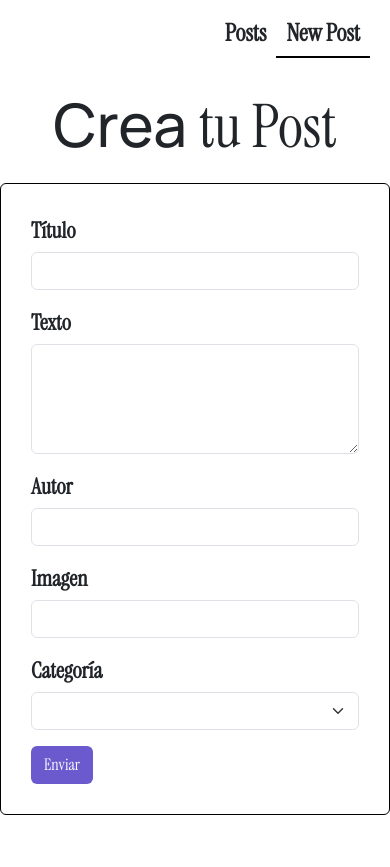
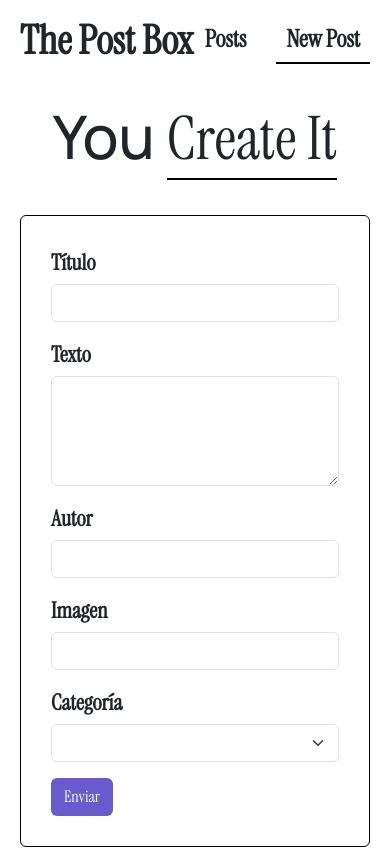
Before and after one commit to nuria-cmyk/practica_angular, an Angular app in the folder Blog/: page /new in a window 390 px wide. Built offline with nearby package versions, Linux system fonts and the light colour scheme.

Commit message:
cambios de diseño

```diff
--- a/Blog/src/app/components/nav-bar/nav-bar.component.css
+++ b/Blog/src/app/components/nav-bar/nav-bar.component.css
@@ -1,6 +1,16 @@
 .navbar {
+    display: flex;
+    /* Añadido para alinear contenido */
+    align-items: center;
+    justify-content: space-between;
+    /* Espacio entre el logo y los enlaces */
     padding: 10px 20px;
     font-family: 'Instrument Serif';
+}
+
+.logo {
+    font-size: 40px;
+    font-weight: bolder;
 }
 
 ul {
@@ -9,7 +19,8 @@ ul {
     padding: 0;
     display: flex;
     justify-content: flex-end;
-    width: 100%;
+    gap: 20px;
+    /* Espacio entre los enlaces */
 }
 
 .nav-link {
--- a/Blog/src/app/components/nav-bar/nav-bar.component.html
+++ b/Blog/src/app/components/nav-bar/nav-bar.component.html
@@ -1,4 +1,5 @@
 <nav class="navbar">
+    <div class="logo" [routerLink]="['/posts']">The Post Box</div>
     <ul>
         <li><a class="nav-link" [routerLink]="['/posts']" routerLinkActive="active">Posts</a></li>
         <li><a class="nav-link" [routerLink]="['/new']" routerLinkActive="active">New Post</a></li>
--- a/Blog/src/app/pages/formulario/formulario.component.css
+++ b/Blog/src/app/pages/formulario/formulario.component.css
@@ -8,6 +8,7 @@ h1 {
 
     span {
         font-family: 'Instrument Serif';
+        border-bottom: 2px solid black;
     }
 }
 
@@ -24,7 +25,7 @@ form {
     max-width: 600px;
     margin-bottom: 50px;
     font-family: 'Instrument Serif';
-    /*     font-family: 'Manrope'; */
+
 }
 
 label {
@@ -37,6 +38,18 @@ label {
 .btn {
     background-color: #6a5acd;
     color: white;
+}
+
+@media (max-width: 760px) {
+    form {
+        margin: 20px;
+    }
+}
+
+@media (max-width: 500px) {
+    form {
+        margin: 20px;
+    }
 }
 
 /* .swal2-title {
--- a/Blog/src/app/pages/formulario/formulario.component.html
+++ b/Blog/src/app/pages/formulario/formulario.component.html
@@ -1,4 +1,4 @@
-<h1>Crea <span>tu Post</span></h1>
+<h1>You <span>Create It</span></h1>
 <div class="form-container">
     <form [formGroup]="formulario" (ngSubmit)="onSubmit()">
         <div class="mb-3">
--- a/Blog/src/app/pages/formulario/formulario.component.ts
+++ b/Blog/src/app/pages/formulario/formulario.component.ts
@@ -35,7 +35,7 @@ export class FormularioComponent {
     this.postsService.createPost(postNuevo)
 
     Swal.fire({
-      title: 'Nuevo',
+      title: 'Nuevo Post',
       text: '¡Tu post ha sido publicado con éxito!',
       icon: 'success',
       iconColor: '#6a5acd'
--- a/Blog/src/app/pages/lista-posts/lista-posts.component.css
+++ b/Blog/src/app/pages/lista-posts/lista-posts.component.css
@@ -5,8 +5,11 @@ h1 {
     margin-top: 20px;
     font-size: 60px;
 
+
     span {
         font-family: 'Instrument Serif';
+        font-weight: 500;
+        border-bottom: 2px solid black;
     }
 }
 
@@ -19,7 +22,6 @@ h1 {
 .row {
     display: flex;
     flex-wrap: wrap;
-    justify-content: center;
 }
 
 article {
--- a/Blog/src/app/pages/lista-posts/lista-posts.component.html
+++ b/Blog/src/app/pages/lista-posts/lista-posts.component.html
@@ -9,7 +9,7 @@
 </div>
 <div class="container my-4">
     <div class="row">
-        @for (post of arrPosts; track $index) {
+        @for (post of arrPosts; track post.id) {
         <article>
             <img [src]="post.imagen" [alt]="post.titulo" class="w-100">
             <small>{{post.autor}} {{post.fecha | date: 'dd-MM-yyyy'}}</small>
--- a/Blog/src/app/pages/lista-posts/lista-posts.component.ts
+++ b/Blog/src/app/pages/lista-posts/lista-posts.component.ts
@@ -2,6 +2,7 @@ import { Component, inject } from '@angular/core';
 import { PostsService } from '../../services/posts.service';
 import { IPost } from '../../interfaces/ipost.interface';
 import { DatePipe } from '@angular/common';
+import { RouterLink } from '@angular/router';
 @Component({
   selector: 'app-lista-posts',
   standalone: true,
--- a/Blog/src/app/services/posts.service.ts
+++ b/Blog/src/app/services/posts.service.ts
@@ -99,7 +99,7 @@ export class PostsService {
     }
   ]
 
-  getAll() {
+  getAll(): IPost[] {
     return this.posts
   }
 
```
